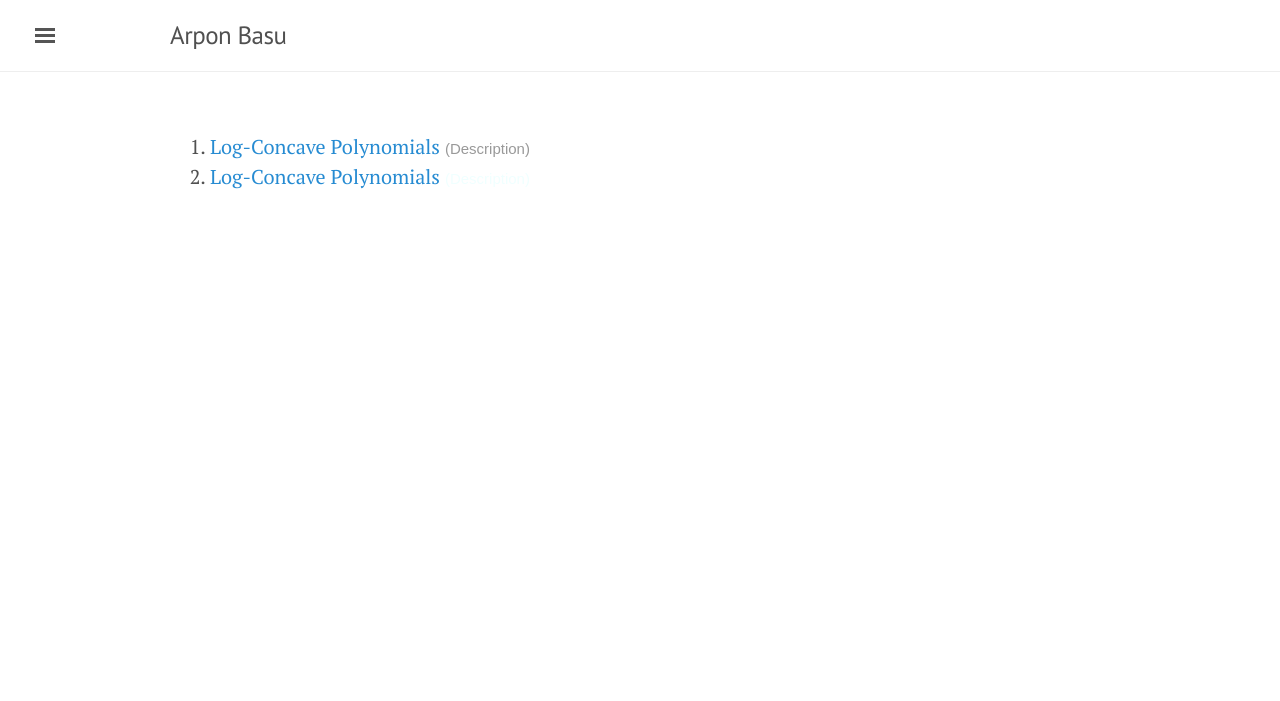
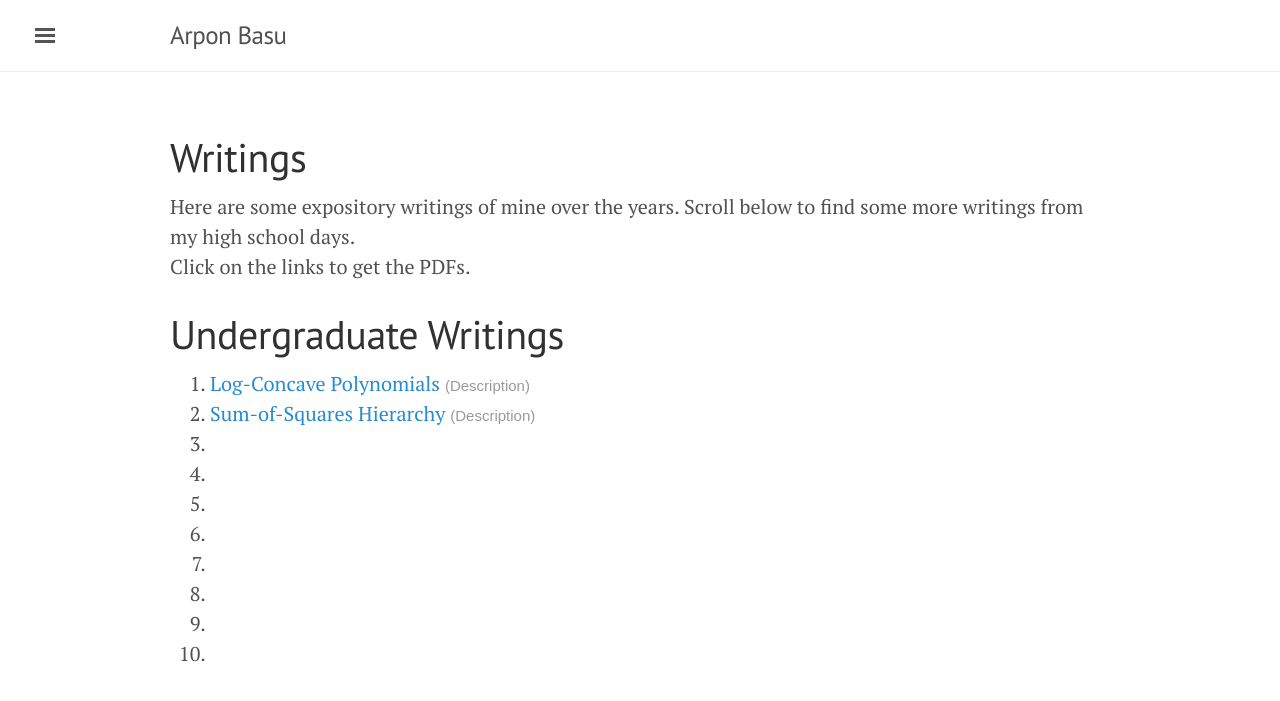
Before and after one commit to rugiarindam/rugiarindam.github.io, a Jekyll site: the page built from dummy6789.html, in a window 1280 px wide. Shown: the top 701 px of the page. Built offline with Jekyll 4.4.1, drawn with Linux system fonts in a browser that asks for light colours; nearby versions of some CDN libraries.

Commit message:
new feature

```diff
--- a/dummy6789.html
+++ b/dummy6789.html
@@ -1,20 +1,88 @@
 ---
-layout: default
-title: Test
+layout: page
+title: Writings
 ---
 
+Here are some expository writings of mine over the years. Scroll below to find some more writings from my high school days.<br>
+Click on the links to get the PDFs.
+
+<h1>Undergraduate Writings</h1>
 <ol type="1">
-    <li> <a href="./Expository_Writings/log_concave_polynomials.pdf" target="_blank">Log-Concave Polynomials</a> <a href="#" onclick='myFunction("log-conc_desc")'><span style="font-family: sans-serif, 'Open Sans';color: #999;font-size: 15px;">(Description)</span></a><br>
-    <div style="border-radius:15px;-webkit-border-radius:15px;-moz-border-radius:15px;width:100%;float:center;display:none;font-size:medium;background-color:#f0ffff;margin-left:0;padding:10px;text-align:left;" id="log-conc_desc">
-        Prepared an expository report on the technique of log-concave polynomials, especially as pioneered by <a href="https://homes.cs.washington.edu/~shayan/" target="_blank">Shayan Oveis Gharan</a>, <a href="https://nimaanari.com" target="_blank">Nima Anari</a>. Covered a proof of Mason's conjecture, and deterministic and randomized matroid base counting algorithms, including a proof of the Mihail-Vazirani conjecture.
+    <li>
+        <a href="./Expository_Writings/log_concave_polynomials.pdf" target="_blank">Log-Concave Polynomials</a> <a href="#" onclick='myFunction("log-conc_desc")'><span style="font-family: sans-serif, 'Open Sans';color: #999;font-size: 15px;">(Description)</span></a><br>
+        <div style="border-radius:15px;-webkit-border-radius:15px;-moz-border-radius:15px;width:100%;float:center;display:none;font-size:larger;background-color:#f0ffff;margin-left:0;padding:10px;text-align:left;" id="log-conc_desc">
+            Prepared an expository report on the technique of log-concave polynomials, especially as pioneered by <a href="https://homes.cs.washington.edu/~shayan/" target="_blank">Shayan Oveis Gharan</a>, <a href="https://nimaanari.com/" target="_blank">Nima Anari</a>, <a href="https://dblp.org/pid/230/3619.html" target="_blank">Kuikui Liu</a>, and <a href="https://sites.math.washington.edu/~vinzant/" target="_blank">Cynthia Vinzant</a>. Covered a proof of Mason's conjecture, and deterministic and randomized matroid base counting algorithms, including a proof of the Mihail-Vazirani conjecture.
         </div>
     </li>
-    <li> <a href="./Expository_Writings/log_concave_polynomials.pdf" target="_blank">Log-Concave Polynomials</a> <a href="#" onclick='myFunction("log-conc_desc")'><span style="font-family: sans-serif, 'Open Sans';color: #f0ffff;font-size: 15px;">(Description)</span></a><br>
-        <div style="border-radius:15px;-webkit-border-radius:15px;-moz-border-radius:15px;width:100%;float:center;display:none;font-size:medium;background-color:#c2c2d6;margin-left:0;padding:10px;text-align:left;" id="log-conc_desc">
-            Prepared an expository report on the technique of log-concave polynomials, especially as pioneered by <a href="https://homes.cs.washington.edu/~shayan/" target="_blank">Shayan Oveis Gharan</a>, <a href="https://nimaanari.com" target="_blank">Nima Anari</a>. Covered a proof of Mason's conjecture, and deterministic and randomized matroid base counting algorithms, including a proof of the Mihail-Vazirani conjecture.
+    <li>
+        <a href="./Expository_Writings/SoS.pdf" target="_blank">Sum-of-Squares Hierarchy</a> <a href="#" onclick='myFunction("sos_desc")'><span style="font-family: sans-serif, 'Open Sans';color: #999;font-size: 15px;">(Description)</span></a><br>
+        <div style="border-radius:15px;-webkit-border-radius:15px;-moz-border-radius:15px;width:100%;float:center;display:none;font-size:larger;background-color:#f0ffff;margin-left:0;padding:10px;text-align:left;" id="sos_desc">
+            Prepared an report of the Sum-of-Squares Hierarchy from <a href="http://www.cs.cmu.edu/~praveshk/" target="_blank">Pravesh Kothari</a>'s <a href="https://www.youtube.com/playlist?list=PL3NB_Sd9CrX-6CeApf12demgpe2PO4k8c" target="_blank">lecture series</a> on the same, and covered Goemans-Williamson's Max-Cut algorithm, Nesterov's \\(\pi/2\\)-theorem, Arora-Rao-Vazirani's conductance algorithm, Grigoriev's lower bounds on the \\(k\\)-XOR problem through SoS, and SoS vs. spectral refutation algorithms.
         </div>
     </li>
+    <li>
+
+    </li>
+    <li>
+
+    </li>
+    <li>
+
+    </li>
+    <li>
+
+    </li>
+    <li>
+
+    </li>
+    <li>
+
+    </li>
+    <li>
+
+    </li>
+    <li>
+
+    </li>
+
 </ol>
+
+
+<!-- 2. [Sum-of-Squares Hierarchy](./Expository_Writings/SoS.pdf){:target="_blank"}:
+3. [Percolation Theory](./Expository_Writings/percolation_theory.pdf){:target="_blank"}: Prepared an expository writing on the calculation of the critical probability for Bernoulli percolation on \\(\mathbb{Z}^2\\), one of the most fundamental results of percolation theory.
+4. [Coding Theory](./Expository_Writings/Coding_Theory.pdf){:target="_blank"}: Prepared a report on coding theory from Guruswami, Rudra, and Sudan's book on the same, and covered Derivative, Folded Reed-Solomon codes, Algebraic-Geometric Codes, and BCH codes, and also covered List Decoding of Reed-Solomon codes, Elias-Bassalygo and Johnson bounds.
+4. [Boolean Function Analysis](./Expository_Writings/Boolean_Function_Analysis.pdf){:target="_blank"}: Prepared a report on Boolean Function Analysis from [Ryan O'Donnell](https://www.cs.cmu.edu/~odonnell/){:target="_blank"}'s [book](https://arxiv.org/abs/2105.10386){:target="_blank"} and [lecture series](https://www.youtube.com/playlist?list=PLm3J0oaFux3YypJNaF6sRAf2zC1QzMuTA){:target="_blank"} on the same, covering the BLR Test, Arrow's theorem, KKL theorem, Bonami's lemma and some special cases of hypercontractivity, and the Margulis-Russo formula.
+5. [Dirichlet Energy](./Expository_Writings/Dirichlet_Energy.pdf){:target="_blank"}: Studied the use of Dirichlet Forms on reversible ergodic Markov chains to derive bounds regarding their relaxation time from [this](https://www.stat.berkeley.edu/users/aldous/RWG/book.html){:target="_blank"} monograph by Aldous and Fill. You can find the [slides here](./Expository_Writings/Dirichlet_Energy_Slides.pdf){:target="_blank"}.
+6. [Stochastic Differential Equations](./Expository_Writings/Stochastic_Differential_Equations.pdf){:target="_blank"}: Covered the basics of Itô calculus and stochastic differential equations (from [Bernt Oksendal's book](https://link.springer.com/book/10.1007/978-3-642-14394-6){:target="_blank"} on the same), and prepared a "cheatsheet" of sorts, summarizing the main notions and formulae.
+6. [A Survey of the Graham-Pollak Theorem](./Expository_Writings/Graham_Pollak_Survey.pdf){:target="_blank"}: Made a brief survey of the Graham-Pollak theorem and various associated results, such as Alon's bounds on \\(t\\)-biclique coverings of complete graphs, and the Szemerédi-Katona theorem.
+7. [The Goldreich-Levin Theorem](./Expository_Writings/Goldreich_Levin.pdf){:target="_blank"}: Studied the proof of the Goldreich-Levin theorem, and presented it (you can find the [slides here](./Expository_Writings/GL_Slides.pdf){:target="_blank"}).
+8. [Exact Exponential Algorithms](./Expository_Writings/BTP_thesis.pdf){:target="_blank"}: Studied Zamir's work on breaking the \\(2^n\\)-barrier for 5-coloring, in the process picking up tools such as Yates' fast zeta transform, and inclusion-exclusion methods for improving exponential algorithms, and presented it (you can find the [slides here](./Expository_Writings/BTP_slides.pdf){:target="_blank"}).
+9. [Ehrenfeucht-Fraïssé games](./Expository_Writings/EF_Games.pdf){:target="_blank"}: Explored the Methodology theorem and Hanf's theorem (and their applications in proving the non-FO expressibility of various predicates) from the book [Descriptive Complexity](https://link.springer.com/book/10.1007/978-1-4612-0539-5){:target="_blank"} by Neil Immerman.
+10. [A DFA Trick](./Expository_Writings/DFA_trick.pdf){:target="_blank"}: I came up with a useful trick to prove the regularity of languages, which simplifies many typical exercises in an automata theory course.
+11. [Group Theory Exercises](./Expository_Writings/Group_Theory_Exercises.pdf){:target="_blank"}: Solved an exhaustive variety of group theory and ring theory exercises from [I.N. Herstein](https://marinazahara22.files.wordpress.com/2013/10/i-n-herstein-topics-in-algebra-2nd-edition-1975-wiley-international-editions-john-wiley-and-sons-wie-1975.pdf){:target="_blank"} and [Dummitt and Foote](https://handoutset.com/wp-content/uploads/2022/07/Abstract-Algebra-3rd-Edition-David-S.-Dummit-Richard-M.-Foote.pdf){:target="_blank"}'s classic books on the same.
+
+
+### High School and Early Undergraduate Writings
+
+1. [Dense Divisors of the Null Matrix](./High_School/Dense_divisors_of_a_null_matrix.pdf){:target="_blank"}: Proved quick bound regarding the density (defined as the number of non-zero entries of a matrix divided by the size of total number of entries in the matrix) of matrices which multiply with each other to give the null matrix.
+2. [A Number Theoretic Identity](./High_School/A_Number_Theory_Theorem.pdf){:target="_blank"}: Proved an amusing number theoretic identity by counting the number of edges of a certain poset .
+3. [Fullerenes](./High_School/Fullerenes_CALE_Submission.pdf){:target="_blank"}: Wrote an article explaining why all fullerenes have exactly 12 pentagonal faces.
+4. [Silicates](./High_School/silicates_CALE_Submission.pdf){:target="_blank"}: Calculated the exact formulae of various silicate polymers.
+5. [Copper Compound Complexes](./High_School/CopperCompoundColors.pdf){:target="_blank"}: Verified the predictions of Crystal Field Theory regarding the colors of copper compounds. -->
+
+
+
+
+
+
+
+
+
+
+
+
+
+
 
 <script>
     function myFunction(name) {
```
Lines whose indentation alone changed are shown as unchanged.
